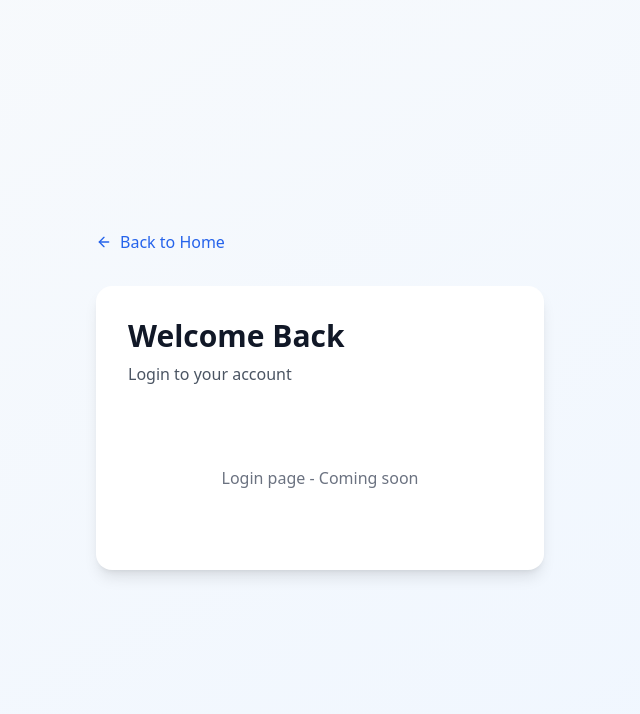
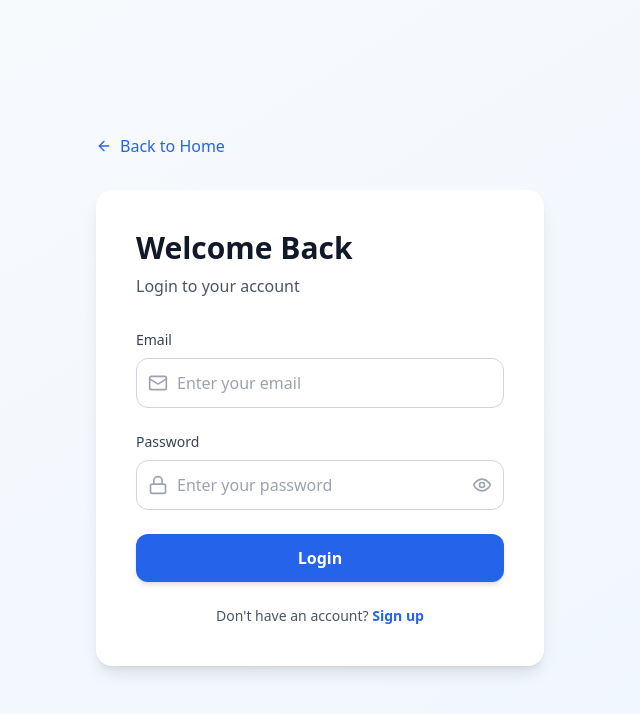
Before and after one commit to vvsanjeev/Outskill_Work, a React (Vite) app: page /login in a window 1280 px wide. Shown: the top 714 px of the page, without its empty margins (320-960 px from the left). Built offline with nearby package versions, Linux system fonts and the light colour scheme.

Commit message:
Updated Login.tsx

```diff
--- a/src/pages/Login.tsx
+++ b/src/pages/Login.tsx
@@ -1,7 +1,18 @@
-import { Link } from 'react-router-dom';
-import { ArrowLeft } from 'lucide-react';
+import { useState } from 'react';
+import { Link, useNavigate } from 'react-router-dom';
+import { ArrowLeft, Eye, EyeOff, Mail, Lock } from 'lucide-react';
 
 export default function Login() {
+  const navigate = useNavigate();
+  const [email, setEmail] = useState('');
+  const [password, setPassword] = useState('');
+  const [showPassword, setShowPassword] = useState(false);
+
+  const handleSubmit = (e: React.FormEvent) => {
+    e.preventDefault();
+    navigate('/dashboard');
+  };
+
   return (
     <div className="min-h-screen bg-gradient-to-br from-slate-50 to-blue-50 flex items-center justify-center px-4">
       <div className="max-w-md w-full">
@@ -13,12 +24,77 @@ export default function Login() {
           Back to Home
         </Link>
 
-        <div className="bg-white rounded-2xl shadow-lg p-8">
+        <div className="bg-white rounded-2xl shadow-lg p-8 sm:p-10">
           <h2 className="text-3xl font-bold text-gray-900 mb-2">Welcome Back</h2>
           <p className="text-gray-600 mb-8">Login to your account</p>
 
-          <div className="text-center text-gray-500 py-12">
-            Login page - Coming soon
+          <form onSubmit={handleSubmit} className="space-y-6">
+            <div>
+              <label htmlFor="email" className="block text-sm font-medium text-gray-700 mb-2">
+                Email
+              </label>
+              <div className="relative">
+                <div className="absolute inset-y-0 left-0 pl-3 flex items-center pointer-events-none">
+                  <Mail className="h-5 w-5 text-gray-400" />
+                </div>
+                <input
+                  id="email"
+                  type="email"
+                  value={email}
+                  onChange={(e) => setEmail(e.target.value)}
+                  placeholder="Enter your email"
+                  required
+                  className="block w-full pl-10 pr-3 py-3 border border-gray-300 rounded-xl focus:ring-2 focus:ring-blue-600 focus:border-transparent transition-all duration-200 outline-none"
+                />
+              </div>
+            </div>
+
+            <div>
+              <label htmlFor="password" className="block text-sm font-medium text-gray-700 mb-2">
+                Password
+              </label>
+              <div className="relative">
+                <div className="absolute inset-y-0 left-0 pl-3 flex items-center pointer-events-none">
+                  <Lock className="h-5 w-5 text-gray-400" />
+                </div>
+                <input
+                  id="password"
+                  type={showPassword ? 'text' : 'password'}
+                  value={password}
+                  onChange={(e) => setPassword(e.target.value)}
+                  placeholder="Enter your password"
+                  required
+                  className="block w-full pl-10 pr-12 py-3 border border-gray-300 rounded-xl focus:ring-2 focus:ring-blue-600 focus:border-transparent transition-all duration-200 outline-none"
+                />
+                <button
+                  type="button"
+                  onClick={() => setShowPassword(!showPassword)}
+                  className="absolute inset-y-0 right-0 pr-3 flex items-center text-gray-400 hover:text-gray-600 transition-colors"
+                >
+                  {showPassword ? (
+                    <EyeOff className="h-5 w-5" />
+                  ) : (
+                    <Eye className="h-5 w-5" />
+                  )}
+                </button>
+              </div>
+            </div>
+
+            <button
+              type="submit"
+              className="w-full bg-blue-600 text-white py-3 rounded-xl font-semibold hover:bg-blue-700 active:scale-[0.98] transition-all duration-200 shadow-md hover:shadow-lg"
+            >
+              Login
+            </button>
+          </form>
+
+          <div className="mt-6 text-center">
+            <p className="text-sm text-gray-600">
+              Don't have an account?{' '}
+              <Link to="/signup" className="text-blue-600 hover:text-blue-700 font-semibold transition-colors">
+                Sign up
+              </Link>
+            </p>
           </div>
         </div>
       </div>
```
